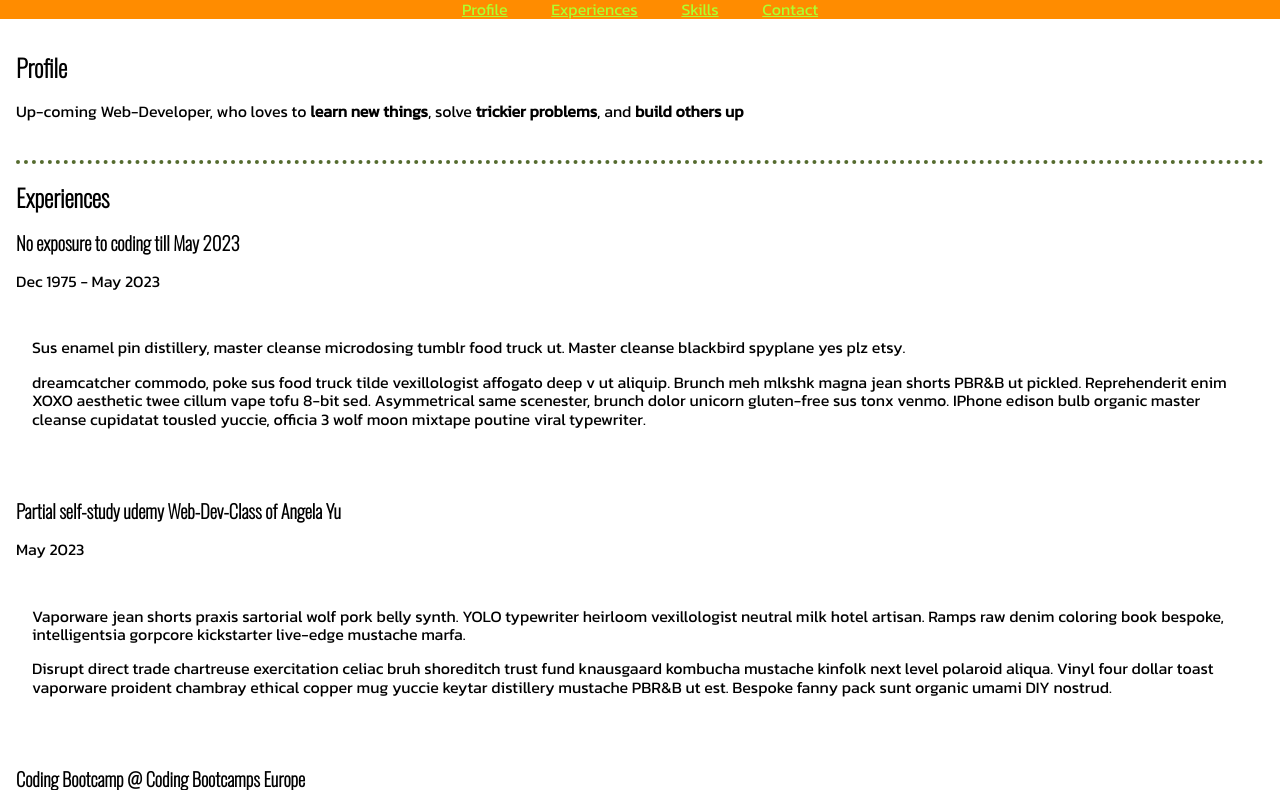
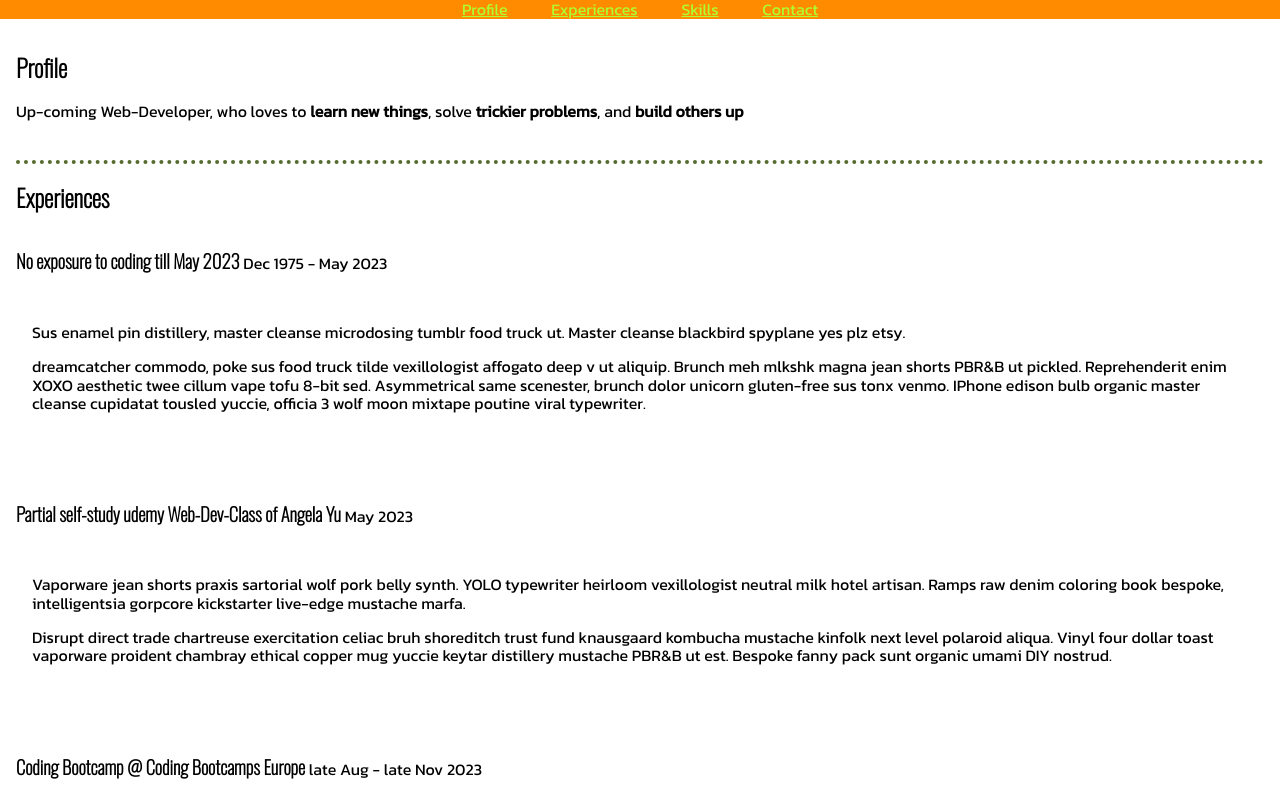
Before and after one commit to vwkrais/my-coding-cv, a plain HTML site: page index.html in a window 1280 px wide. Shown: the part 187-977 px from the top of the page. Drawn offline with nearby package versions, Linux system fonts and the light colour scheme.

Commit message:
put Experience headline and time in one line

```diff
--- a/index.html
+++ b/index.html
@@ -38,7 +38,7 @@
             <h2>Experiences</h2>
             <article>
                 <header>
-                    <h3>No exposure to coding till May 2023</h3>
+                    <h3 class="experience-header">No exposure to coding till May 2023</h3>
                     <p>Dec 1975 - May 2023</p>
                 </header>
                 <main>
@@ -57,7 +57,7 @@
             </article>
             <article>
                 <header>
-                    <h3>Partial self-study udemy Web-Dev-Class of Angela Yu</h3>
+                    <h3 class="experience-header">Partial self-study udemy Web-Dev-Class of Angela Yu</h3>
                     <p>May 2023</p>
                 </header>
                 <main>
@@ -76,7 +76,7 @@
             </article>
             <article>
                 <header>
-                    <h3>Coding Bootcamp @ Coding Bootcamps Europe</h3>
+                    <h3 class="experience-header">Coding Bootcamp @ Coding Bootcamps Europe</h3>
                     <p>late Aug - late Nov 2023</p>
                 </header>
                 <main>
--- a/style.css
+++ b/style.css
@@ -6,6 +6,11 @@
 html {
   margin: 0px;
   font-family: "Kanit", sans-serif;
+}
+
+::selection {
+  background-color: burlywood;
+  color: cadetblue;
 }
 
 h1,
@@ -24,6 +29,10 @@ main {
 .main-header {
   text-align: center;
   background-color: darkorange;
+}
+
+.main-header h2::after {
+  content: " 💻 🔥";
 }
 
 h1 {
@@ -46,10 +55,6 @@ a + a {
   margin-left: 40px;
 }
 
-::selection {
-  background-color: burlywood;
-  color: cadetblue;
-}
 
 article + article {
   margin-top: 40px;
@@ -63,10 +68,19 @@ article:first-child {
   border: none;
 }
 
-main {
-  border: pink solid px=4;
+
+.experience-header {
+  display: inline-block;
 }
 
-#main-header h2::after {
-  content: " 💻 🔥";
+h3 + p {
+  display: inline-block;
 }
+
+_h3.experience-header {
+  margin-right 10px;
+}
+
+.main {
+  border: px=5 solid pink;
+}
```
